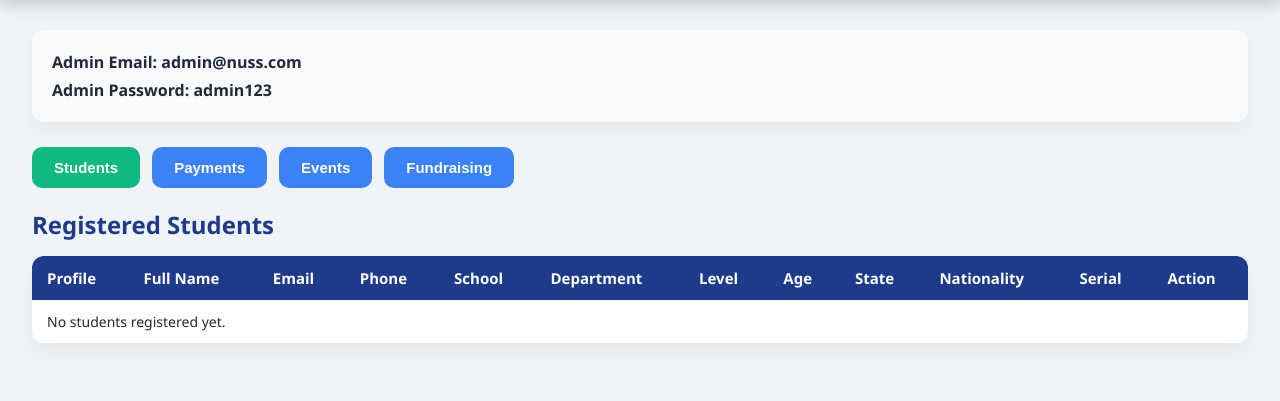
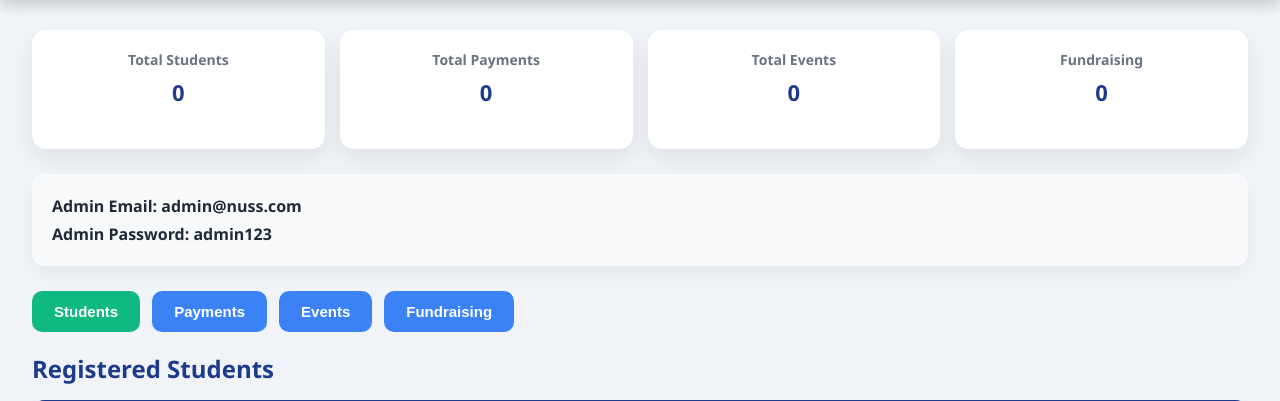
Before and after one commit to Holuwardammy/nussnhq_portal, a Django app: page /admin_dashboard/ in a window 1280 px wide. Shown: the part 78-479 px from the top of the page. Run offline with Django 5.2, Linux system fonts and the light colour scheme; a user stored in the database is signed in; data that the repository does not hold is empty.

Commit message:
Fixed admin dashboard, admin.py, CSS, and full system upgrade

```diff
--- a/static/css/admin_dashboard.css
+++ b/static/css/admin_dashboard.css
@@ -13,7 +13,7 @@ body {
 /* Header */
 
 header {
-    background-color: #1e3a8a; /* deep blue header */
+    background-color: #1e3a8a;
     color: white;
     padding: 20px 50px;
     text-align: center;
@@ -141,7 +141,7 @@ header h1 {
     font-weight: 600;
 }
 
-/* Tab Buttons */
+/* TAB BUTTONS */
 
 .tab-buttons {
     display: flex;
@@ -171,7 +171,7 @@ header h1 {
     background-color: #10b981;
 }
 
-/* Tab Content */
+/* TAB CONTENT */
 
 .tab-content {
     display: none;
@@ -187,7 +187,44 @@ header h1 {
     to { opacity: 1; transform: translateY(0);}
 }
 
-/* Tables */
+/* =========================
+   🔥 NEW STATS GRID (ADDED)
+   ========================= */
+
+.stats-grid {
+    display: grid;
+    grid-template-columns: repeat(auto-fit, minmax(180px, 1fr));
+    gap: 15px;
+    margin-bottom: 25px;
+}
+
+.stat-card {
+    background: white;
+    padding: 20px;
+    border-radius: 14px;
+    box-shadow: 0 10px 25px rgba(0,0,0,0.08);
+    text-align: center;
+    transition: transform 0.3s ease;
+}
+
+.stat-card:hover {
+    transform: translateY(-5px);
+}
+
+.stat-card h3 {
+    margin: 0;
+    font-size: 14px;
+    color: #6b7280;
+}
+
+.stat-card p {
+    font-size: 22px;
+    font-weight: bold;
+    color: #1e3a8a;
+    margin-top: 8px;
+}
+
+/* TABLES */
 
 table {
     width: 100%;
@@ -225,7 +262,7 @@ tr:hover {
     transition: all 0.3s ease;
 }
 
-/* Profile Pictures in Table */
+/* Profile Pictures */
 
 img.profile-pic {
     width: 50px;
@@ -235,7 +272,7 @@ img.profile-pic {
     border: 2px solid #3b82f6;
 }
 
-/* Buttons inside table */
+/* Buttons */
 
 a.button {
     background-color: #3b82f6;
@@ -267,7 +304,7 @@ h2 {
     margin-bottom: 15px;
 }
 
-/* Responsive Design */
+/* RESPONSIVE */
 
 @media (max-width: 1024px) {
     .tab-buttons {
--- a/students/templates/admin_dashboard.html
+++ b/students/templates/admin_dashboard.html
@@ -7,6 +7,7 @@
     <link rel="stylesheet" href="{% static 'css/admin_dashboard.css' %}">
 </head>
 <body>
+
     <header>
         <h1>Admin Dashboard</h1>
         <div class="logout-btn">
@@ -15,6 +16,7 @@
     </header>
 
     <div class="container">
+
         <!-- FLASH MESSAGES -->
         {% if messages %}
             <div class="messages">
@@ -23,6 +25,31 @@
                 {% endfor %}
             </div>
         {% endif %}
+
+        <!-- DASHBOARD STATS (NEW SAFE BLOCK ADDED) -->
+        <div class="stats-grid">
+
+            <div class="stat-card">
+                <h3>Total Students</h3>
+                <p>{{ students|length }}</p>
+            </div>
+
+            <div class="stat-card">
+                <h3>Total Payments</h3>
+                <p>{{ payments|length }}</p>
+            </div>
+
+            <div class="stat-card">
+                <h3>Total Events</h3>
+                <p>{{ events|length }}</p>
+            </div>
+
+            <div class="stat-card">
+                <h3>Fundraising</h3>
+                <p>{{ fundraising|length }}</p>
+            </div>
+
+        </div>
 
         <!-- WELCOME ADMIN STUDENT INFO -->
         {% if admin_student %}
@@ -52,6 +79,7 @@
         <!-- STUDENTS LIST -->
         <div id="students-tab" class="tab-content active">
             <h2>Registered Students</h2>
+
             <table>
                 <thead>
                     <tr>
@@ -66,9 +94,10 @@
                         <th>State</th>
                         <th>Nationality</th>
                         <th>Serial</th>
-                        <th>Action</th> <!-- Added Action column -->
+                        <th>Action</th>
                     </tr>
                 </thead>
+
                 <tbody>
                     {% for student in students %}
                     <tr>
@@ -79,6 +108,7 @@
                                 <img src="{% static 'images/default_profile.png' %}" class="profile-pic" alt="Profile">
                             {% endif %}
                         </td>
+
                         <td>{{ student.full_name }}</td>
                         <td>{{ student.user.email }}</td>
                         <td>{{ student.phone }}</td>
@@ -89,12 +119,14 @@
                         <td>{{ student.state }}</td>
                         <td>{{ student.nationality }}</td>
                         <td>{{ student.serial_number }}</td>
+
                         <td>
                             <a href="{% url 'delete_student' student.id %}"
                                onclick="return confirm('Are you sure you want to delete this student?');"
                                class="button delete-btn">Delete</a>
                         </td>
                     </tr>
+
                     {% empty %}
                     <tr>
                         <td colspan="12">No students registered yet.</td>
@@ -107,6 +139,7 @@
         <!-- PAYMENTS LIST -->
         <div id="payments-tab" class="tab-content">
             <h2>Payments</h2>
+
             <table>
                 <thead>
                     <tr>
@@ -117,6 +150,7 @@
                         <th>Action</th>
                     </tr>
                 </thead>
+
                 <tbody>
                     {% for payment in payments %}
                     <tr>
@@ -126,7 +160,9 @@
                         <td>{{ payment.date_paid }}</td>
                         <td>
                             {% if not payment.paid %}
-                                <a href="{% url 'mark_payment' payment.student.id %}" class="button">Mark as Paid</a>
+                                <a href="{% url 'mark_payment' payment.student.id %}" class="button">
+                                    Mark as Paid
+                                </a>
                             {% else %}
                                 <span>Paid</span>
                             {% endif %}
@@ -144,7 +180,9 @@
         <!-- EVENTS LIST -->
         <div id="events-tab" class="tab-content">
             <h2>Events</h2>
+
             <a href="{% url 'create_event' %}" class="button">Create Event</a>
+
             <table>
                 <thead>
                     <tr>
@@ -154,6 +192,7 @@
                         <th>Location</th>
                     </tr>
                 </thead>
+
                 <tbody>
                     {% for event in events %}
                     <tr>
@@ -162,6 +201,7 @@
                         <td>{{ event.date }}</td>
                         <td>{{ event.location }}</td>
                     </tr>
+
                     {% empty %}
                     <tr>
                         <td colspan="4">No events created yet.</td>
@@ -174,7 +214,9 @@
         <!-- FUNDRAISING LIST -->
         <div id="fundraising-tab" class="tab-content">
             <h2>Fundraising</h2>
+
             <a href="{% url 'create_fundraising' %}" class="button">Create Fundraising</a>
+
             <table>
                 <thead>
                     <tr>
@@ -183,6 +225,7 @@
                         <th>Goal</th>
                     </tr>
                 </thead>
+
                 <tbody>
                     {% for fund in fundraising %}
                     <tr>
@@ -190,6 +233,7 @@
                         <td>{{ fund.description }}</td>
                         <td>{{ fund.goal }}</td>
                     </tr>
+
                     {% empty %}
                     <tr>
                         <td colspan="3">No fundraising campaigns yet.</td>
@@ -198,8 +242,10 @@
                 </tbody>
             </table>
         </div>
+
     </div>
 
+    <!-- TAB SCRIPT (UNCHANGED) -->
     <script>
         const buttons = document.querySelectorAll('.tab-btn');
         const contents = document.querySelectorAll('.tab-content');
@@ -214,5 +260,6 @@
             });
         });
     </script>
+
 </body>
 </html>
--- a/students/views.py
+++ b/students/views.py
@@ -1,6 +1,3 @@
-import email
-from urllib import request
-
 from django.shortcuts import render, redirect
 from django.utils import timezone
 from django.contrib.auth import authenticate, login, logout
@@ -15,23 +12,38 @@ def home(request):
     return render(request, 'home.html')
 
 
+# ---------------------------
+# REGISTER STUDENT (FIXED)
+# ---------------------------
 def register_student(request):
     if request.method == 'POST':
         form = StudentForm(request.POST, request.FILES)
+
         if form.is_valid():
+            email = form.cleaned_data.get('email')
+
+            # FIX: prevent duplicate email
+            if User.objects.filter(email=email).exists():
+                messages.error(request, "Email already registered")
+                return redirect('register_student')
+
             student = form.save()
+
             messages.success(request, "Registration Successful! Please login.")
             return redirect('login')
+
         else:
             messages.error(request, "Please correct the errors below.")
+
     else:
         form = StudentForm()
+
     return render(request, 'register_student.html', {'form': form})
-    if User.objects.filter(email=email).exists():
-        messages.erroe(request, "Email already registered")
-        return redirect('register_student')
 
 
+# ---------------------------
+# LOGIN VIEW (FULLY FIXED)
+# ---------------------------
 def login_view(request):
     if request.method == "POST":
         username_input = request.POST.get("username")
@@ -40,51 +52,67 @@ def login_view(request):
         user = None
         student_obj = None
 
-        # Try to authenticate by serial number first
+        # 1. Try login via serial number
         try:
             student_obj = Student.objects.get(serial_number=username_input)
+
             if student_obj.user:
-                user = authenticate(request, username=student_obj.user.username, password=password)
+                user = authenticate(
+                    request,
+                    username=student_obj.user.username,
+                    password=password
+                )
         except Student.DoesNotExist:
             student_obj = None
-            user = None
 
-        # If not found by serial number, try email
+        # 2. Try login via email (FIXED)
         if user is None:
             try:
-                user_obj = User.objects.get(email=username_input).first()
-                user = authenticate(request, username=user_obj.username, password=password)
+                user_obj = User.objects.get(email=username_input)
+
+                user = authenticate(
+                    request,
+                    username=user_obj.username,
+                    password=password
+                )
             except User.DoesNotExist:
                 user = None
 
+        # 3. Login success
         if user is not None:
             login(request, user)
 
-            # Safely get student object if not already fetched
+            # Get related student safely
             if student_obj is None:
                 try:
                     student_obj = Student.objects.get(user=user)
                 except Student.DoesNotExist:
                     student_obj = None
 
-            # Redirect based on membership type or staff status
-            admin_roles = ["president", "treasurer", "financial_secretary"]
+            admin_roles = [
+                "president",
+                "treasurer",
+                "financial_secretary"
+            ]
+
             if user.is_staff or (student_obj and student_obj.member_type in admin_roles):
                 return redirect('admin_dashboard')
             else:
-                # All other students go to student_home
                 return redirect('student_home')
+
         else:
             messages.error(request, "Invalid email, serial number, or password.")
 
     return render(request, 'login.html')
 
 
+# ---------------------------
+# STUDENT HOME
+# ---------------------------
 def student_home(request):
     if not request.user.is_authenticated:
         return redirect('login')
 
-    # Safely fetch student, return error page if missing
     try:
         student = Student.objects.get(user=request.user)
     except Student.DoesNotExist:
@@ -95,19 +123,21 @@ def student_home(request):
     events = Event.objects.all()
     fundraising = Fundraising.objects.all()
 
-    context = {
+    return render(request, "student_home.html", {
         "student": student,
         "payments": payments,
         "events": events,
         "fundraising": fundraising
-    }
-
-    return render(request, "student_home.html", context)
+    })
 
 
+# ---------------------------
+# ADMIN DASHBOARD
+# ---------------------------
 def admin_dashboard(request):
     if not request.user.is_authenticated:
         return redirect('login')
+
     if not request.user.is_staff:
         return redirect('student_home')
 
@@ -116,17 +146,18 @@ def admin_dashboard(request):
     except Student.DoesNotExist:
         admin_student = None
 
-    context = {
+    return render(request, "admin_dashboard.html", {
         "students": Student.objects.all(),
         "payments": Payment.objects.all(),
         "events": Event.objects.all(),
         "fundraising": Fundraising.objects.all(),
         "admin_student": admin_student
-    }
-
-    return render(request, "admin_dashboard.html", context)
+    })
 
 
+# ---------------------------
+# GENERAL DASHBOARD (OPTIONAL)
+# ---------------------------
 def dashboard(request):
     return render(request, 'dashboard.html', {
         'students': Student.objects.all(),
@@ -136,6 +167,9 @@ def dashboard(request):
     })
 
 
+# ---------------------------
+# CREATE EVENT
+# ---------------------------
 def create_event(request):
     if request.method == 'POST':
         form = EventForm(request.POST)
@@ -144,9 +178,13 @@ def create_event(request):
             return redirect('admin_dashboard')
     else:
         form = EventForm()
+
     return render(request, 'create_event.html', {'form': form})
 
 
+# ---------------------------
+# CREATE FUNDRAISING
+# ---------------------------
 def create_fundraising(request):
     if request.method == 'POST':
         form = FundraisingForm(request.POST)
@@ -155,33 +193,50 @@ def create_fundraising(request):
             return redirect('admin_dashboard')
     else:
         form = FundraisingForm()
+
     return render(request, 'create_fundraising.html', {'form': form})
 
 
+# ---------------------------
+# MARK PAYMENT
+# ---------------------------
 def mark_payment(request, student_id):
     student = Student.objects.get(id=student_id)
+
     payment, created = Payment.objects.get_or_create(student=student)
     payment.paid = True
     payment.date_paid = timezone.now()
     payment.save()
+
     return redirect('admin_dashboard')
 
 
+# ---------------------------
+# LOGOUT
+# ---------------------------
 def logout_view(request):
     logout(request)
     return redirect('home')
 
 
+# ---------------------------
+# DELETE STUDENT (SAFE)
+# ---------------------------
 def delete_student(request, student_id):
     if not request.user.is_authenticated or not request.user.is_staff:
         return redirect('login')
 
     try:
         student = Student.objects.get(id=student_id)
+
         user = student.user
         student.delete()
-        user.delete()
+
+        if user:
+            user.delete()
+
         messages.success(request, "Student and associated user deleted successfully.")
+
     except Student.DoesNotExist:
         messages.error(request, "Student not found.")
 
```
Also changed, not shown: students/admin.py (+25 -4 lines), students/forms.py (+5 -15 lines), students/models.py (+43 -26 lines), students/templates/student_home.html (+45 -12 lines), db.sqlite3.
